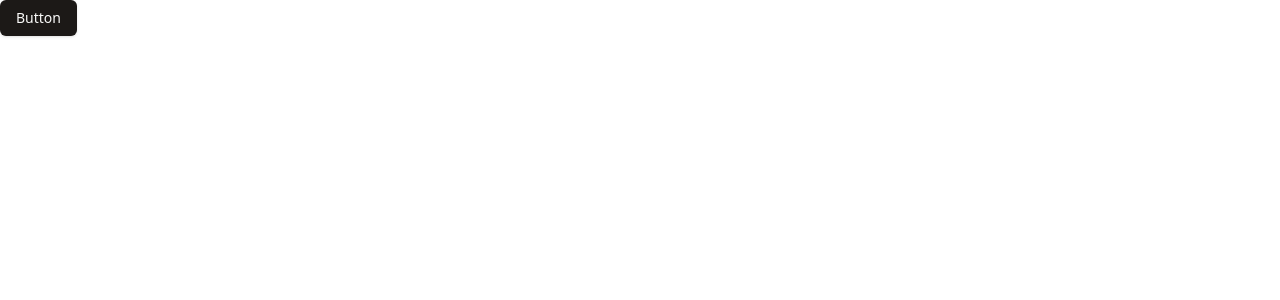
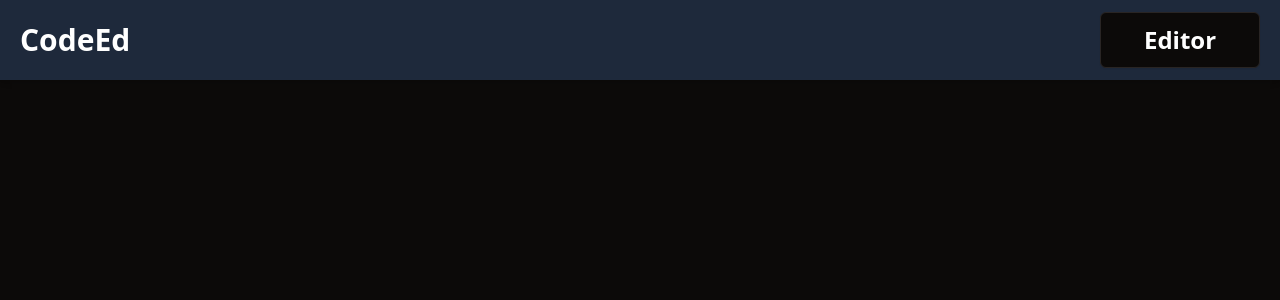
Before and after one commit to Alaina056/CodeED, a React (Vite) app in the folder frontend/: page / in a window 1280 px wide. Shown: the top 300 px of the page. Built offline with nearby package versions, Linux system fonts and the light colour scheme.

Commit message:
SetUp dark theme of Shadcn

```diff
--- a/frontend/package.json
+++ b/frontend/package.json
@@ -17,6 +17,7 @@
     "react": "^18.3.1",
     "react-dom": "^18.3.1",
     "react-resizable-panels": "^2.1.1",
+    "react-router-dom": "^6.26.1",
     "tailwind-merge": "^2.5.2",
     "tailwindcss-animate": "^1.0.7"
   },
--- a/frontend/src/App.tsx
+++ b/frontend/src/App.tsx
@@ -1,16 +1,23 @@
-
-import { Button } from "@/components/ui/button"
+import Header from "./components/Header";
+import { Route, Routes } from "react-router-dom";
+import Home from "./pages/Home";
+import Compiler from "./pages/Compiler";
+import Error404 from "./pages/Error404";
+import { ThemeProvider } from "./components/theme-provider";
 
 function App() {
-
-
   return (
     <>
-
-<Button>Button</Button>
-
+      <ThemeProvider defaultTheme="dark" storageKey="vite-ui-theme">
+        <Header />
+        <Routes>
+          <Route path="/" element={<Home />} />
+          <Route path="/compiler" element={<Compiler />} />
+          <Route path="*" element={<Error404 />} />
+        </Routes>
+      </ThemeProvider>
     </>
-  )
+  );
 }
 
-export default App
+export default App;
--- /dev/null
+++ b/frontend/src/components/Header.tsx
@@ -0,0 +1,19 @@
+import { Link } from "react-router-dom";
+import { Button } from "./ui/button";
+
+export default function Header() {
+  return (
+    <nav className="w-full  select-none h-[5rem] p-5 justify-between items-center flex bg-slate-800 text-white shadow-md">
+      <Link to='/' className="font-bold text-3xl ">
+      CodeEd
+      </Link>
+      <ul className="">
+        <li>
+          <Link to="/compiler" >
+           <Button variant="outline"className="text-2xl font-semibold w-[10rem] h-[3.5rem]">Editor </Button>
+           </Link>
+        </li>
+      </ul>
+    </nav>
+  );
+}
--- /dev/null
+++ b/frontend/src/components/theme-provider.tsx
@@ -0,0 +1,74 @@
+import { createContext, useContext, useEffect, useState } from "react"
+// Typescript code
+
+type Theme = "dark" | "light" | "system"
+
+type ThemeProviderProps = {
+  children: React.ReactNode
+  defaultTheme?: Theme
+  storageKey?: string
+}
+
+type ThemeProviderState = {
+  theme: Theme
+  setTheme: (theme: Theme) => void
+}
+
+const initialState: ThemeProviderState = {
+  theme: "system",
+  setTheme: () => null,
+}
+
+const ThemeProviderContext = createContext<ThemeProviderState>(initialState)
+
+export function ThemeProvider({
+  children,
+  defaultTheme = "system",
+  storageKey = "vite-ui-theme",
+  ...props
+}: ThemeProviderProps) {
+  const [theme, setTheme] = useState<Theme>(
+    () => (localStorage.getItem(storageKey) as Theme) || defaultTheme
+  )
+
+  useEffect(() => {
+    const root = window.document.documentElement
+
+    root.classList.remove("light", "dark")
+
+    if (theme === "system") {
+      const systemTheme = window.matchMedia("(prefers-color-scheme: dark)")
+        .matches
+        ? "dark"
+        : "light"
+
+      root.classList.add(systemTheme)
+      return
+    }
+
+    root.classList.add(theme)
+  }, [theme])
+
+  const value = {
+    theme,
+    setTheme: (theme: Theme) => {
+      localStorage.setItem(storageKey, theme)
+      setTheme(theme)
+    },
+  }
+
+  return (
+    <ThemeProviderContext.Provider {...props} value={value}>
+      {children}
+    </ThemeProviderContext.Provider>
+  )
+}
+
+export const useTheme = () => {
+  const context = useContext(ThemeProviderContext)
+
+  if (context === undefined)
+    throw new Error("useTheme must be used within a ThemeProvider")
+
+  return context
+}
--- a/frontend/src/main.tsx
+++ b/frontend/src/main.tsx
@@ -1,10 +1,13 @@
 import { StrictMode } from 'react'
 import { createRoot } from 'react-dom/client'
 import App from './App.tsx'
+import { BrowserRouter } from 'react-router-dom'
 import './index.css'
 
 createRoot(document.getElementById('root')!).render(
   <StrictMode>
+    <BrowserRouter>
     <App />
+    </BrowserRouter>
   </StrictMode>,
 )
--- /dev/null
+++ b/frontend/src/pages/Compiler.tsx
@@ -0,0 +1,11 @@
+import React from 'react'
+
+const Compiler = () => {
+  return (
+    <div className=' w-full h-[calc(100dvh-5rem)] text-white'>
+      Compiler
+    </div>
+  )
+}
+
+export default Compiler
--- /dev/null
+++ b/frontend/src/pages/Error404.tsx
@@ -0,0 +1,14 @@
+import React from 'react'
+
+const Error404 = () => {
+  return (
+    <div className='flex flex-col justify-center items-center text-9xl w-full  h-[calc(100dvh-5rem)] overflow-x-hidden '>
+
+      <p>404</p>
+      <p className='text-3xl'>Page Not Found</p>
+
+    </div>
+  )
+}
+
+export default Error404
--- /dev/null
+++ b/frontend/src/pages/Home.tsx
@@ -0,0 +1,11 @@
+import React from 'react'
+
+const Home = () => {
+  return (
+    <div>
+
+    </div>
+  )
+}
+
+export default Home
```
Also changed, not shown: 1 other file (tests, documents, lock files or other folders).
